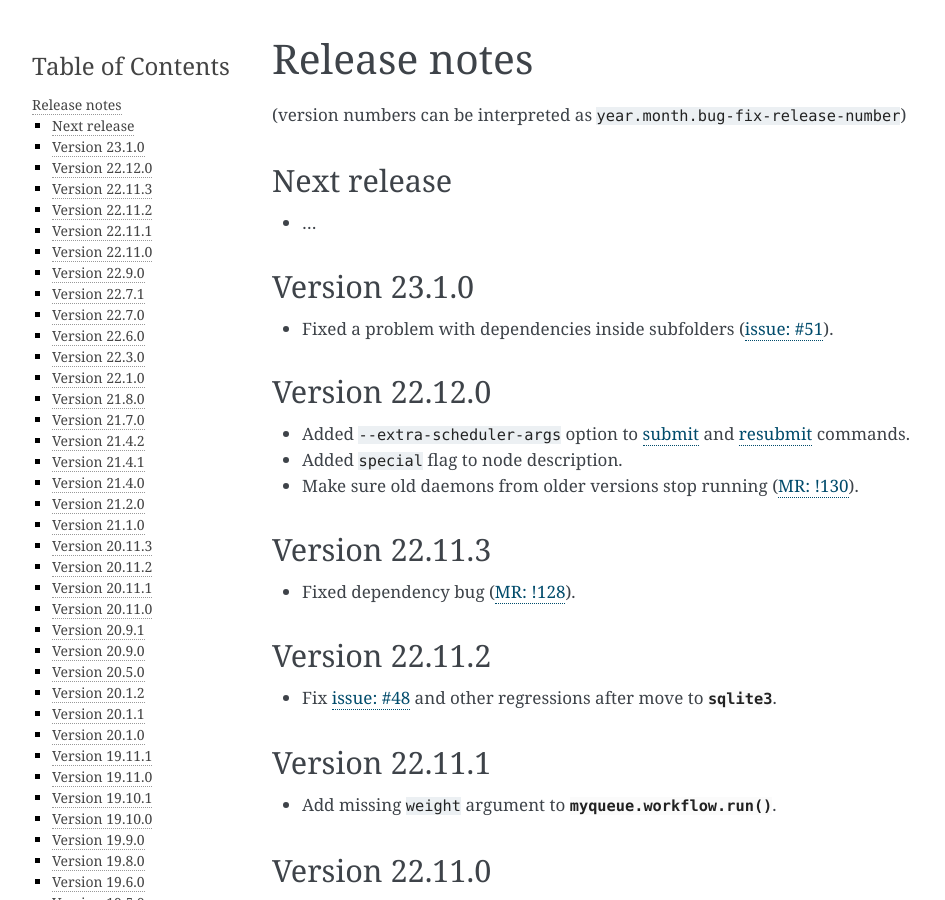
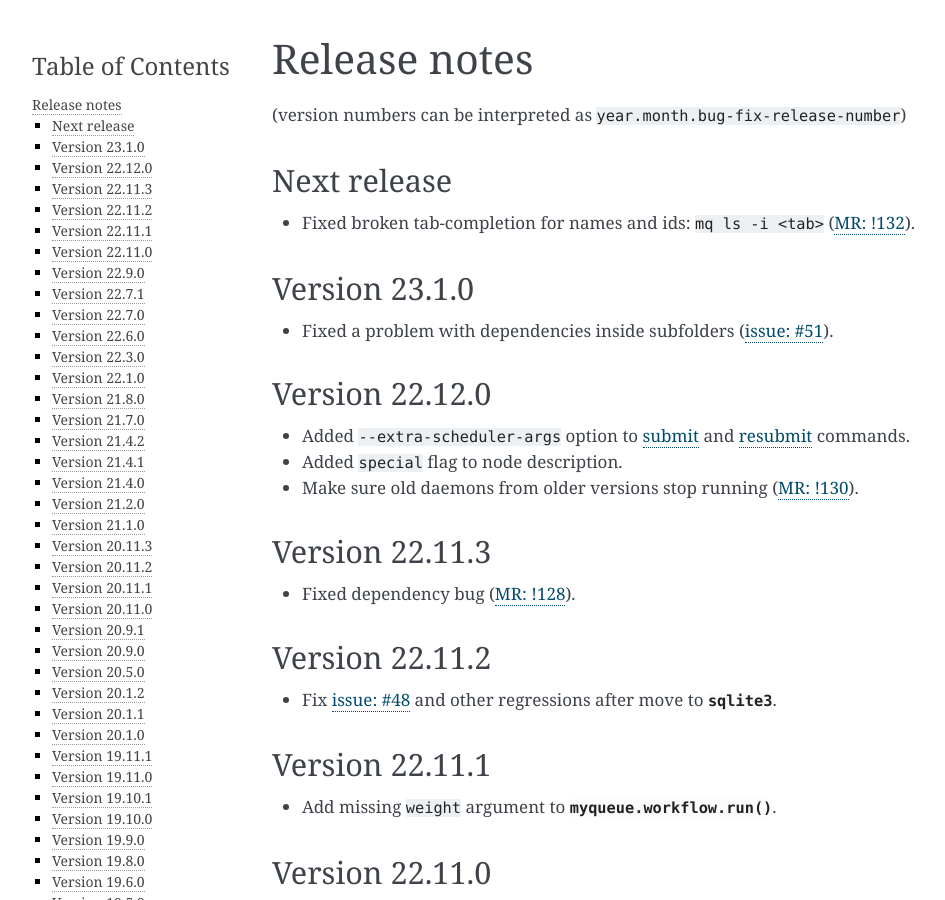
Before and after one commit to Yangxinsix/myqueue, a Sphinx documentation site: the page built from docs/releasenotes.rst, in a window 1280 px wide and 900 px high. Shown: the whole window, without its empty margins (148-1093 px from the left). Built offline with Sphinx 7.4.7, drawn with Linux system fonts in a browser that asks for light colours.

Commit message:
Update release notes

```diff
--- a/docs/releasenotes.rst
+++ b/docs/releasenotes.rst
@@ -11,7 +11,8 @@ Release notes
 Next release
 ============
 
-* ...
+* Fixed broken tab-completion for names and ids: ``mq ls -i <tab>``
+  (:mr:`132`).
 
 
 Version 23.1.0
```
